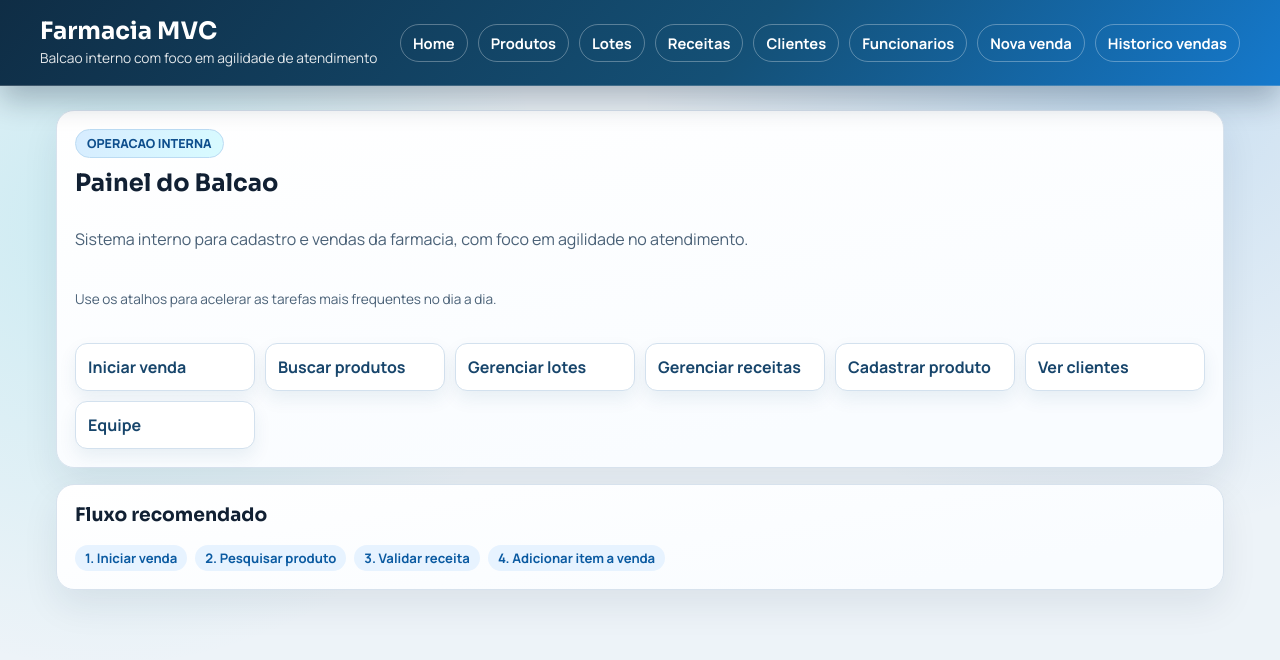
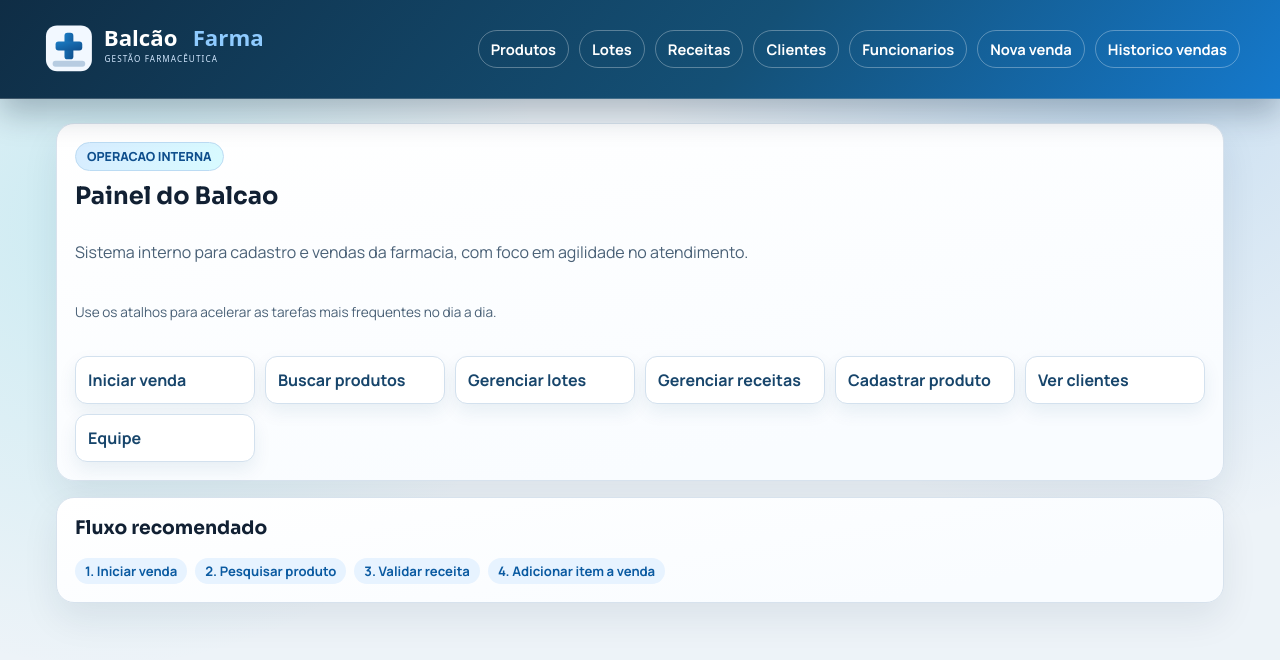
Before and after one commit to gustavoaureliano/farmacia-mvc, a PHP site: page / in a window 1280 px wide. Shown: the top 660 px of the page. Run offline with PHP 8.4, Linux system fonts and the light colour scheme.

Commit message:
Improve branding and accessibility in header

```diff
--- a/App/Views/pages/_layout_header.php
+++ b/App/Views/pages/_layout_header.php
@@ -3,7 +3,7 @@
 <head>
 	<meta charset="UTF-8">
 	<meta name="viewport" content="width=device-width, initial-scale=1.0">
-	<title>Farmacia MVC</title>
+	<title>BalcãoFarma</title>
 	<link rel="preconnect" href="https://fonts.googleapis.com">
 	<link rel="preconnect" href="https://fonts.gstatic.com" crossorigin>
 	<link href="https://fonts.googleapis.com/css2?family=Manrope:wght@400;500;600;700;800&family=Sora:wght@600;700;800&display=swap" rel="stylesheet">
@@ -62,21 +62,39 @@
 
 		.brand {
 			display: flex;
-			flex-direction: column;
-			gap: 4px;
+			align-items: center;
+			gap: 0;
 		}
 
-		.brand h1 {
-			margin: 0;
-			font-family: "Sora", "Manrope", sans-serif;
-			font-size: 1.5rem;
-			line-height: 1.1;
+		.brand-link {
+			display: inline-flex;
+			align-items: center;
+			border-radius: 12px;
 		}
 
-		.brand p {
-			margin: 0;
-			font-size: 0.86rem;
-			opacity: 0.88;
+		.brand-logo {
+			display: block;
+			width: 252px;
+			height: auto;
+			max-width: 100%;
+		}
+
+		.skip-link {
+			position: absolute;
+			top: -48px;
+			left: 12px;
+			background: #ffffff;
+			color: #08365f;
+			padding: 8px 12px;
+			border-radius: 10px;
+			font-weight: 700;
+			z-index: 100;
+			text-decoration: none;
+			border: 2px solid #7cc1ff;
+		}
+
+		.skip-link:focus-visible {
+			top: 10px;
 		}
 
 		nav {
@@ -101,6 +119,16 @@
 		nav a:hover {
 			background: rgba(255, 255, 255, 0.16);
 			transform: translateY(-1px);
+		}
+
+		a:focus-visible,
+		button:focus-visible,
+		input:focus-visible,
+		select:focus-visible,
+		textarea:focus-visible,
+		summary:focus-visible {
+			outline: 3px solid #7cc1ff;
+			outline-offset: 2px;
 		}
 
 		main {
@@ -462,6 +490,10 @@
 				align-items: flex-start;
 			}
 
+			.brand-logo {
+				width: 232px;
+			}
+
 			.search-grid {
 				grid-template-columns: 1fr;
 			}
@@ -470,6 +502,10 @@
 		@media (max-width: 620px) {
 			header {
 				padding: 16px;
+			}
+
+			.brand-logo {
+				width: 206px;
 			}
 
 			main {
@@ -497,14 +533,15 @@
 	</style>
 </head>
 <body>
+<a class="skip-link" href="#conteudo-principal">Pular para conteúdo principal</a>
 <header>
 	<div class="header-row">
 		<div class="brand">
-			<h1>Farmacia MVC</h1>
-			<p>Balcao interno com foco em agilidade de atendimento</p>
+			<a class="brand-link" href="/home" aria-label="Ir para o início" title="Ir para o início">
+				<img class="brand-logo" src="/assets/logos/logo-balcaofarma-institucional.svg" alt="BalcãoFarma">
+			</a>
 		</div>
-		<nav>
-			<a href="/home">Home</a>
+		<nav aria-label="Navegação principal">
 			<a href="/produtos">Produtos</a>
 			<a href="/lotes">Lotes</a>
 			<a href="/receitas">Receitas</a>
@@ -515,12 +552,12 @@
 		</nav>
 	</div>
 </header>
-<main>
+<main id="conteudo-principal">
 <?php if (!empty($_SESSION['flash_success'])): ?>
-	<div class="msg-ok"><?= htmlspecialchars($_SESSION['flash_success'], ENT_QUOTES, 'UTF-8') ?></div>
+	<div class="msg-ok" role="status" aria-live="polite"><?= htmlspecialchars($_SESSION['flash_success'], ENT_QUOTES, 'UTF-8') ?></div>
 	<?php unset($_SESSION['flash_success']); ?>
 <?php endif; ?>
 <?php if (!empty($_SESSION['flash_error'])): ?>
-	<div class="msg-err"><?= htmlspecialchars($_SESSION['flash_error'], ENT_QUOTES, 'UTF-8') ?></div>
+	<div class="msg-err" role="alert" aria-live="assertive"><?= htmlspecialchars($_SESSION['flash_error'], ENT_QUOTES, 'UTF-8') ?></div>
 	<?php unset($_SESSION['flash_error']); ?>
 <?php endif; ?>
--- a/App/Views/pages/lotes/listar.php
+++ b/App/Views/pages/lotes/listar.php
@@ -16,7 +16,7 @@
 					<option value="ok">Somente OK</option>
 					<option value="sem_estoque">Somente sem estoque</option>
 				</select>
-				<p class="helper-text" id="resumo-risco-status" style="margin: 0; align-self: center;">Exibindo produtos com maior prioridade.</p>
+				<p class="helper-text" id="resumo-risco-status" style="margin: 0; align-self: center;" aria-live="polite">Exibindo produtos com maior prioridade.</p>
 			</div>
 		</div>
 	<?php endif; ?>
@@ -84,7 +84,7 @@
 					<option value="produto_asc">Produto A-Z</option>
 					<option value="id_asc">ID lote crescente</option>
 				</select>
-				<p class="helper-text" id="lista-lotes-status" style="margin: 0; align-self: center;">Mostrando todos os lotes.</p>
+				<p class="helper-text" id="lista-lotes-status" style="margin: 0; align-self: center;" aria-live="polite">Mostrando todos os lotes.</p>
 			</div>
 		</div>
 	<?php endif; ?>
--- a/App/Views/pages/produtos/listar.php
+++ b/App/Views/pages/produtos/listar.php
@@ -31,7 +31,7 @@
 		<div class="pills" style="margin-top: 10px;">
 			<button type="button" id="produto-search-limpar" class="btn-subtle">Limpar filtros</button>
 		</div>
-		<p class="helper-text" id="produto-search-status">Lista inicial carregada.</p>
+		<p class="helper-text" id="produto-search-status" aria-live="polite">Lista inicial carregada.</p>
 	</div>
 
 	<div class="table-wrap">
--- a/App/Views/pages/vendas/nova.php
+++ b/App/Views/pages/vendas/nova.php
@@ -42,7 +42,7 @@
 			<div class="search-panel">
 				<label for="venda-produto-search">Produto</label>
 				<input id="venda-produto-search" placeholder="Digite nome, codigo de barras, principio ativo ou laboratorio" autocomplete="off">
-				<p class="helper-text" id="venda-search-status">Digite ao menos 2 caracteres para consultar o banco.</p>
+				<p class="helper-text" id="venda-search-status" aria-live="polite">Digite ao menos 2 caracteres para buscar produtos.</p>
 				<ul id="venda-search-results" class="search-result-list"></ul>
 				<div id="venda-produto-selecionado" class="pills" style="display: none;"></div>
 			</div>
@@ -60,7 +60,7 @@
 				<div class="pills">
 					<a class="btn-soft" id="venda-link-nova-receita" href="#">Nova receita</a>
 				</div>
-				<p class="helper-text" id="venda-receita-helper">Para medicamentos com receita, selecione uma receita valida.</p>
+				<p class="helper-text" id="venda-receita-helper" aria-live="polite">Para medicamentos com receita, selecione uma receita valida.</p>
 			</div>
 
 			<button type="submit">Adicionar item</button>
```
Also changed, not shown: assets/logos/logo-balcaofarma-institucional.svg (added).
